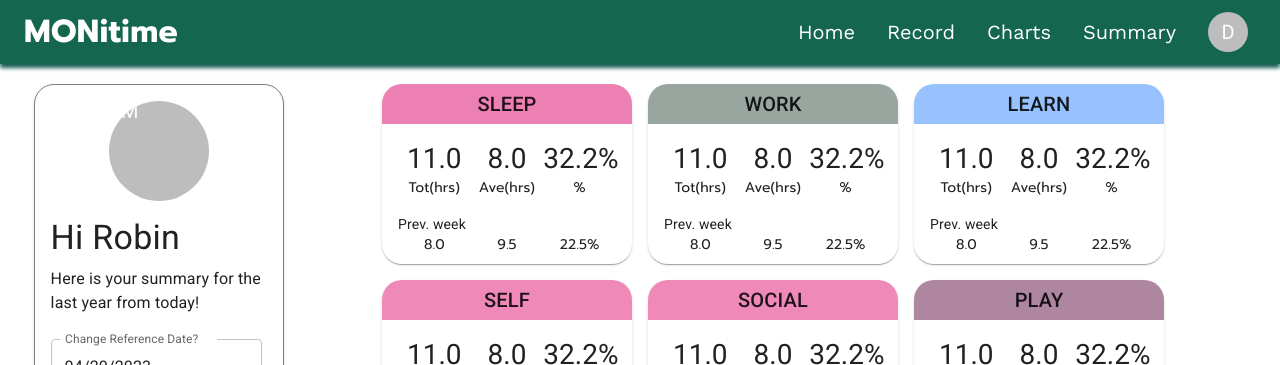
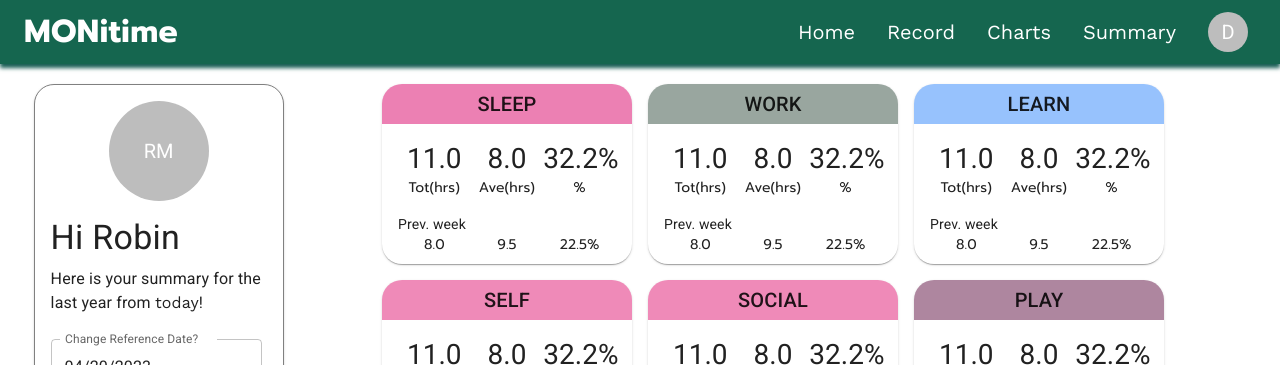
Before and after one commit to aramind/first-web-dev-portfolio, a React (Create React App) app in the folder p4-node-app/client/: page /summary in a window 1280 px wide. Shown: the top 365 px of the page. Built offline with nearby package versions, Linux system fonts and the light colour scheme.

Commit message:
fix: fixing the date displayed on the header comp of summary page
  - making it responsive to the date selected
  - making it display 'today' if the date selected is the current date

```diff
--- a/p4-node-app/client/src/components/summary-page-components/Header.js
+++ b/p4-node-app/client/src/components/summary-page-components/Header.js
@@ -21,7 +21,17 @@
     state: { selectedDate },
     dispatch,
   } = useValue();
-  const formattedDate = format(selectedDate, "E MMM d, yyyy");
+  const formattedDateForHeader = format(selectedDate, "MMM d, yyyy");
+
+  const dateToString = (date) => {
+    const year = date.getFullYear();
+    const month = date.getMonth() + 1;
+    const day = date.getDate();
+    return month + day + year;
+  };
+
+  const todayInString = dateToString(new Date());
+  const selectedDateInString = dateToString(selectedDate);
 
   // handlers
   const handleDatePickerChange = (date) => {
@@ -51,7 +61,7 @@
               margin: "0 auto",
               height: "100px",
               width: "100px",
-              display: { xs: "none", md: "block" },
+              display: { xs: "none", md: "flex" },
             }}
           >
             RM
@@ -65,7 +75,13 @@
               margin="0.5rem 0"
               variant="body1"
             >
-              Here is your summary for the last year from today!
+              Here is your summary for the last year from{" "}
+              <span>
+                {todayInString === selectedDateInString
+                  ? "today"
+                  : formattedDateForHeader}
+              </span>
+              !
             </Typography>
           </Box>
           <Box mt={3}>
--- a/p4-node-app/client/src/pages/SummaryPage.js
+++ b/p4-node-app/client/src/pages/SummaryPage.js
@@ -2,6 +2,7 @@
 import logs from "../data/logs.json";
 import { Box, Stack, Toolbar, Typography } from "@mui/material";
 import muiTheme from "../muiTheme";
+
 import Header from "../components/summary-page-components/Header";
 import SummaryCard from "../components/summary-page-components/SummaryCard";
 
```
